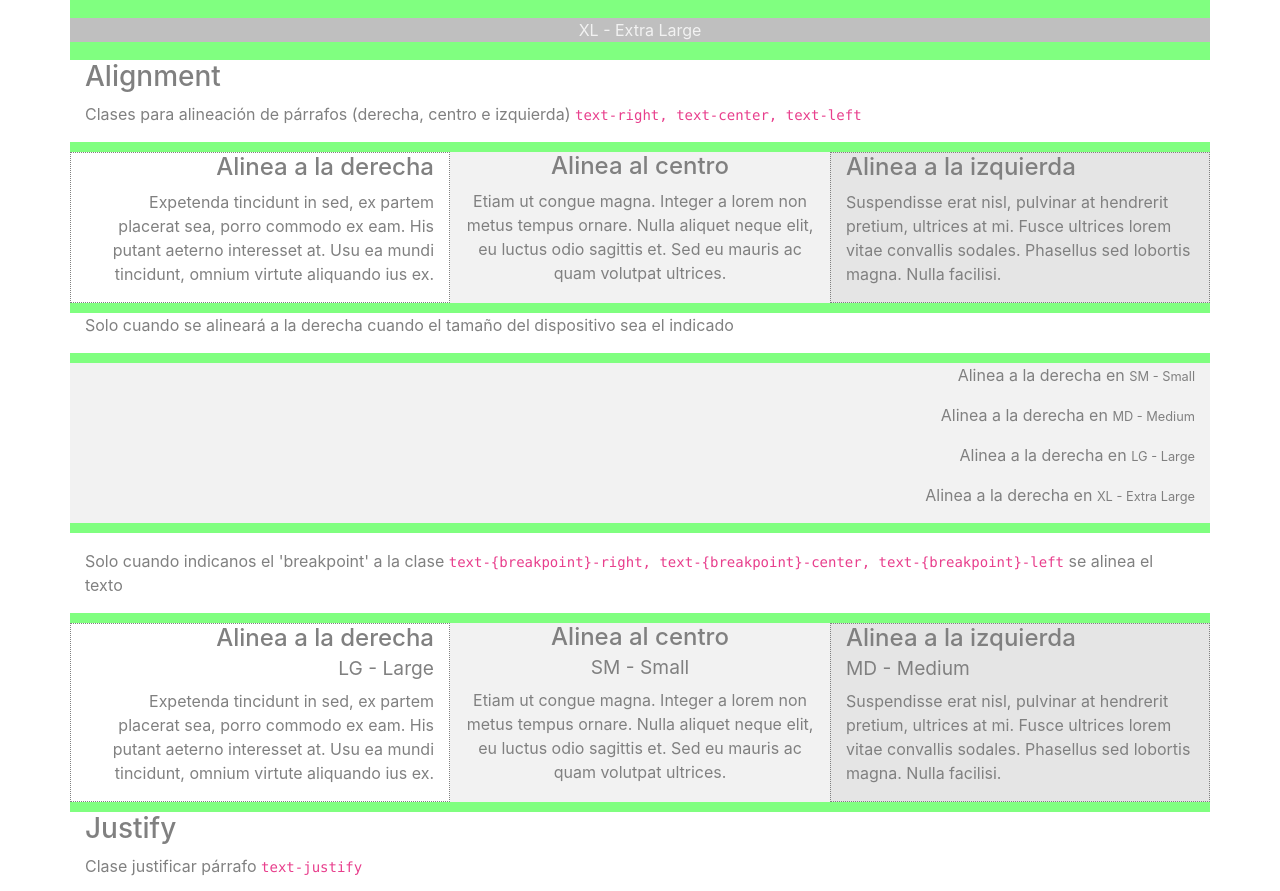
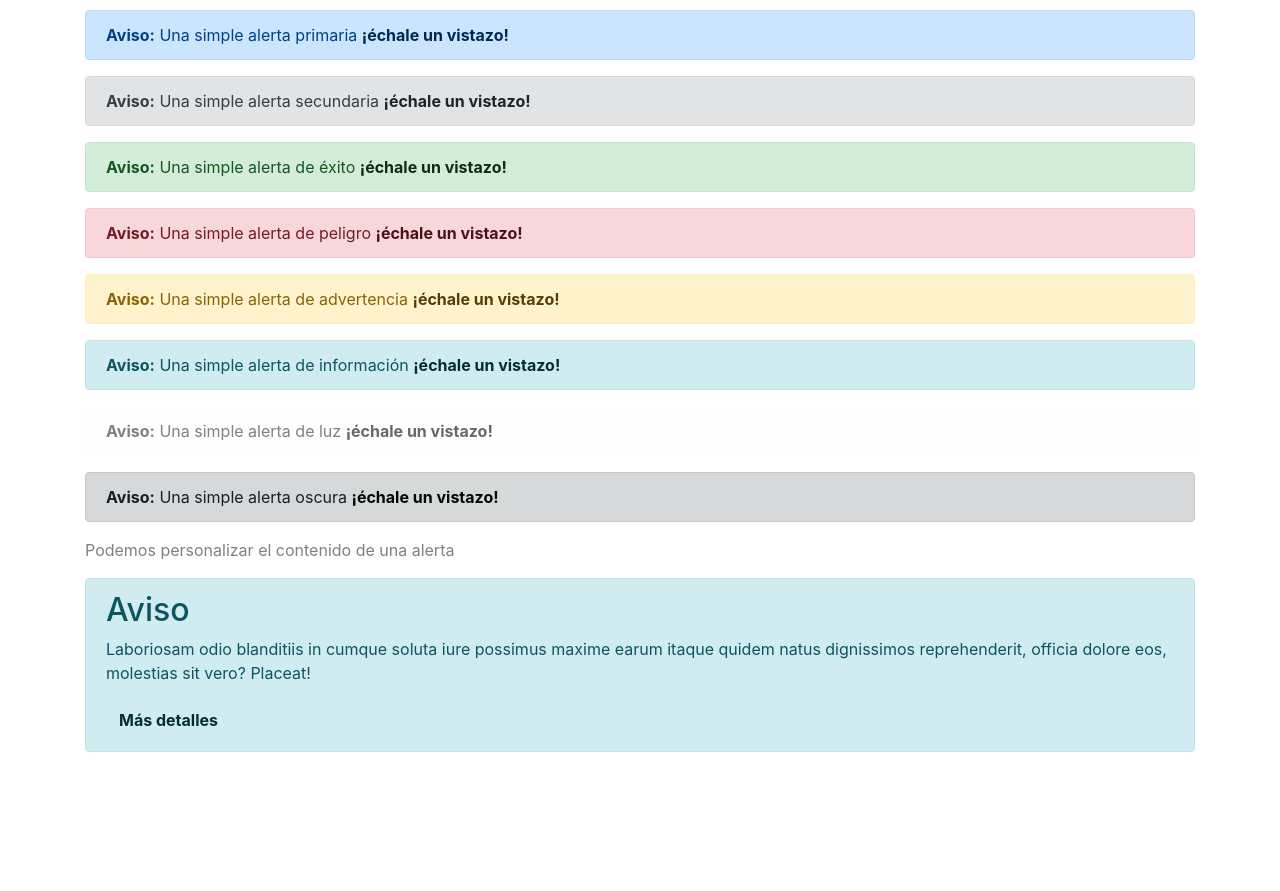
Before and after one commit to jcarlosj/-jcarlosj-Bootstrap-1-Introduccion-U-CAE, a website: page index.html in a window 1280 px wide. Shown: the part 110-1001 px from the top of the page. After the commit the page ends 878 px from the top, so only its background shows below. Drawn offline with nearby package versions, Linux system fonts and the light colour scheme; files that its build step writes are made by us from their sources.

Commit message:
[+] Componentes: Alertas

```diff
--- a/index.html
+++ b/index.html
@@ -4,93 +4,48 @@
     <meta charset="UTF-8">
     <meta name="viewport" content="width=device-width, initial-scale=1.0">
     <meta http-equiv="X-UA-Compatible" content="ie=edge">
-    <title>Bootstrap 4 - Elementos</title>
+    <title>Bootstrap 4 - Componentes</title>
 
     <link rel="stylesheet" href="./dist/assets/css/bootstrap.css">
     <link rel="stylesheet" href="./dist/assets/css/master.css">
 </head>
 <body>
+    <header class="container">
+        <h1>Alertas</h1>
+    </header>
     <div class="container">
-        <h1>Typography <small class="text-muted">Tipografía</small></h1>
-        <h2>Utilities: Text</h2>
-        <div class="row pt-3 pb-2">
-            <div class="col col-one d-block d-sm-none">XS - Extra Small</div>
-            <div class="col col-two d-none d-sm-block d-md-none">SM - Small</div>
-            <div class="col col-three d-none d-md-block d-lg-none">MD - Medium</div>
-            <div class="col col-four d-none d-lg-block d-xl-none">LG - Large</div>
-            <div class="col col-five d-none d-xl-block">XL - Extra Large</div>
+        <p>Usando las clases: <code>alert, alert-primary, alert-secondary, alert-success, alert-danger, alert-warning, alert-info, alert-light, alert-dark, alert-link</code> podemos representar bloques de mensaje contextuales en respuesta a acciones típicas de los usuarios.</p>
+        <div class="alert alert-primary" role="alert">
+            <strong>Aviso:</strong> Una simple alerta primaria <a class="alert-link" href="#">¡échale un vistazo!</a>
         </div>
-
-        <h3>Alignment</h3>
-        <p>Clases para alineación de párrafos (derecha, centro e izquierda) <code>text-right, text-center, text-left</code></p>
-        <div class="row">
-            <div class="col-4 col-zero">
-                <h4 class="text-right">Alinea a la derecha</h4>
-                <p class="text-right">Expetenda tincidunt in sed, ex partem placerat sea, porro commodo ex eam. His putant aeterno interesset at. Usu ea mundi tincidunt, omnium virtute aliquando ius ex.</p>
-            </div>
-            <div class="col-4 col-one">
-                <h4 class="text-center">Alinea al centro </h4>
-                <p class="text-center">Etiam ut congue magna. Integer a lorem non metus tempus ornare. Nulla aliquet neque elit, eu luctus odio sagittis et. Sed eu mauris ac quam volutpat ultrices. </p>
-            </div>
-            <div class="col-4 col-two">
-                <h4 class="text-left">Alinea a la izquierda</h4>
-                <p class="text-left"> Suspendisse erat nisl, pulvinar at hendrerit pretium, ultrices at mi. Fusce ultrices lorem vitae convallis sodales. Phasellus sed lobortis magna. Nulla facilisi.</p>
-            </div>
+        <div class="alert alert-secondary" role="alert">
+            <strong>Aviso:</strong> Una simple alerta secundaria <a class="alert-link" href="#">¡échale un vistazo!</a>
         </div>
-        <p>Solo cuando se alineará a la derecha cuando el tamaño del dispositivo sea el indicado</p>
-        <div class="row">
-            <div class="col-12 col-one">
-                <p class="text-sm-right">Alinea a la derecha en <small>SM - Small</small></p>
-                <p class="text-md-right">Alinea a la derecha en <small>MD - Medium</small></p>
-                <p class="text-lg-right">Alinea a la derecha en <small>LG - Large</small></p>
-                <p class="text-xl-right">Alinea a la derecha en <small>XL - Extra Large</small></p>
-            </div>
+        <div class="alert alert-success" role="alert">
+            <strong>Aviso:</strong> Una simple alerta de éxito <a class="alert-link" href="#">¡échale un vistazo!</a>
         </div>
-        <p><p>Solo cuando indicanos el 'breakpoint' a la clase <code>text-{breakpoint}-right, text-{breakpoint}-center, text-{breakpoint}-left</code> se alinea el texto</p></p>
-        <div class="row">
-            <div class="col-4 col-zero">
-                <h4 class="text-lg-right">Alinea a la derecha <br> <small>LG - Large</small></h4>
-                <p class="text-lg-right">Expetenda tincidunt in sed, ex partem placerat sea, porro commodo ex eam. His putant aeterno interesset at. Usu ea mundi tincidunt, omnium virtute aliquando ius ex.</p>
-            </div>
-            <div class="col-4 col-one">
-                <h4 class="text-sm-center">Alinea al centro <br> <small>SM - Small</small></h4>
-                <p class="text-sm-center">Etiam ut congue magna. Integer a lorem non metus tempus ornare. Nulla aliquet neque elit, eu luctus odio sagittis et. Sed eu mauris ac quam volutpat ultrices. </p>
-            </div>
-            <div class="col-4 col-two">
-                <h4 class="text-md-left">Alinea a la izquierda <br> <small>MD - Medium</small></h4>
-                <p class="text-md-left"> Suspendisse erat nisl, pulvinar at hendrerit pretium, ultrices at mi. Fusce ultrices lorem vitae convallis sodales. Phasellus sed lobortis magna. Nulla facilisi.</p>
-            </div>
+        <div class="alert alert-danger" role="alert">
+            <strong>Aviso:</strong> Una simple alerta de peligro <a class="alert-link" href="#">¡échale un vistazo!</a>
         </div>
-        <h3>Justify</h3>
-        <p>Clase justificar párrafo <code>text-justify</code></p>
-        <div class="row">
-            <div class="col-12 col-one">
-                <p class="text-justify">Donec eu tortor at arcu sodales volutpat. Orci varius natoque penatibus et magnis dis parturient montes, nascetur ridiculus mus. Class aptent taciti sociosqu ad litora torquent per conubia nostra, per inceptos himenaeos. Aliquam dui odio, volutpat in justo et, fringilla placerat ante. Curabitur viverra turpis sed iaculis placerat. Aenean metus justo, dictum at auctor nec, sollicitudin in ex. Nullam imperdiet vulputate tortor at convallis. Vivamus fermentum ex metus, ut commodo massa suscipit ut. Maecenas sed diam eu orci rutrum porta vel at nibh. Etiam rhoncus quis nisl in ornare. Ut dapibus urna vel imperdiet suscipit. Donec mollis nec dolor non laoreet. Nam eget neque nunc. </p>
-            </div>
+        <div class="alert alert-warning" role="alert">
+            <strong>Aviso:</strong> Una simple alerta de advertencia <a class="alert-link" href="#">¡échale un vistazo!</a>
         </div>
-        <h3>Text transform</h3>
-        <p>Clase que transforma el texto a: minúsculas <code>text-lowercase</code>, mayúsculas <code>text-uppercase</code> y Capital <code>text-capitalize</code></p>
-        <div class="row">
-            <div class="col-12 col-one">
-                <p class="text-lowercase">Estoy totalmente en minúsculas <small>Minúsculas</small></p>
-                <p class="text-uppercase">Estoy totalmente en mayúsculas <small>Mayúsculas</small></p>
-                <p class="text-capitalize">La primera letra de cada alabra está en Mayúscula <small>Capital</small></p>
-            </div>
+        <div class="alert alert-info" role="alert">
+            <strong>Aviso:</strong> Una simple alerta de información <a class="alert-link" href="#">¡échale un vistazo!</a>
         </div>
-        <h3>Font weight and italics</h3>
-        <ul>
-            <li>Clases que cambian el peso de la negrilla de un texto <code>font-weight-bold, font-weight-bolder, font-weight-normal, font-weight-light, font-weight-lighter</code> </li>
-            <li>Clase que cambia el texto a cursiva <code>font-italic</code></li>
-        </ul>
-        <div class="row">
-            <div class="col-12 col-two">
-                    <p class="font-weight-bold">Soy un texto en negrita. <small>font-weight-bold</small></p>
-                    <p class="font-weight-bolder">Soy un texto de mayor peso (relativo al elemento principal). <small>font-weight-bolder</small></p>
-                    <p class="font-weight-normal">Soy un texto de peso normal. <small>font-weight-normal</small></p>
-                    <p class="font-weight-light">Soy un texto ligero. <small>font-weight-light</small></p>
-                    <p class="font-weight-lighter">Soy un texto más ligero (relativo al elemento principal). <small>font-weight-lighter</small></p>
-                    <p class="font-italic">Soy un texto en cursiva. <small>font-italic</small></p>
-            </div>
+        <div class="alert alert-light" role="alert">
+            <strong>Aviso:</strong> Una simple alerta de luz <a class="alert-link" href="#">¡échale un vistazo!</a>
+        </div>
+        <div class="alert alert-dark" role="alert">
+            <strong>Aviso:</strong> Una simple alerta oscura <a class="alert-link" href="#">¡échale un vistazo!</a>
+        </div>
+    </div>
+    <div class="container">
+        <p>Podemos personalizar el contenido de una alerta</p>
+        <div class="alert alert-info">
+            <h2>Aviso</h2>
+            <p>Laboriosam odio blanditiis in cumque soluta iure possimus maxime earum itaque quidem natus dignissimos reprehenderit, officia dolore eos, molestias sit vero? Placeat!</p>
+            <button class="btn btn-link alert-link">Más detalles</button>
         </div>
     </div>
 
```
